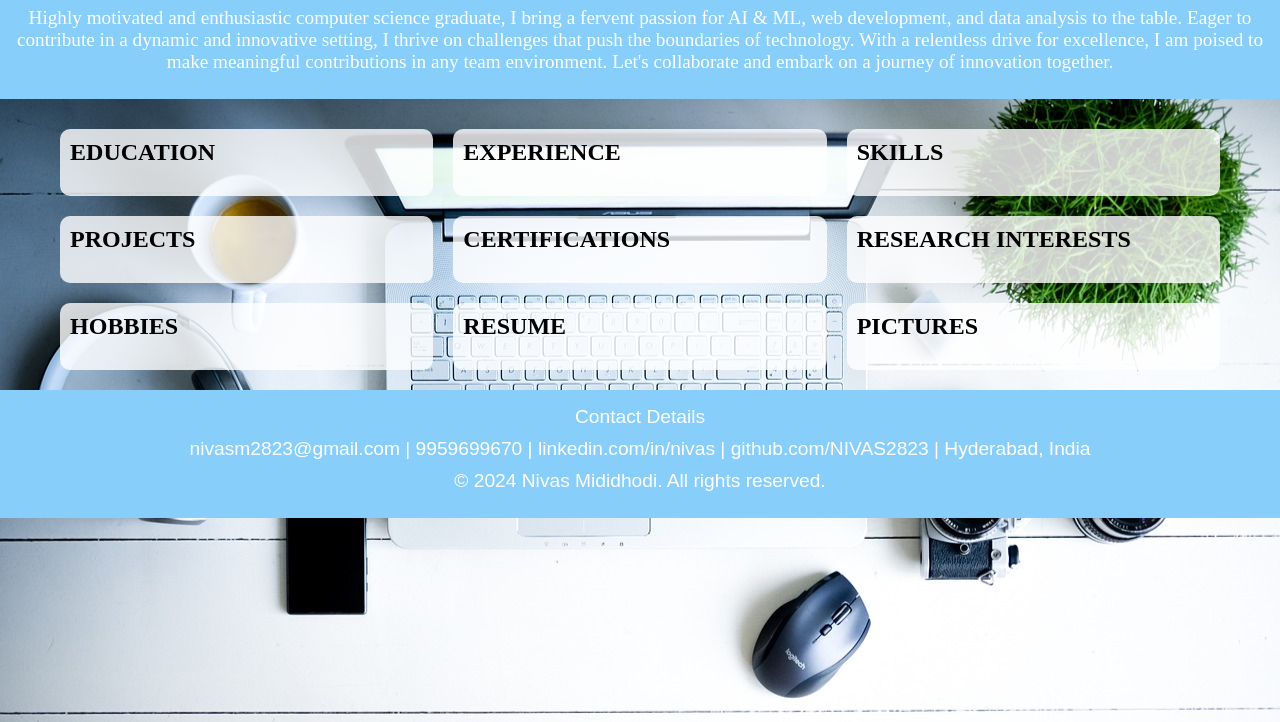
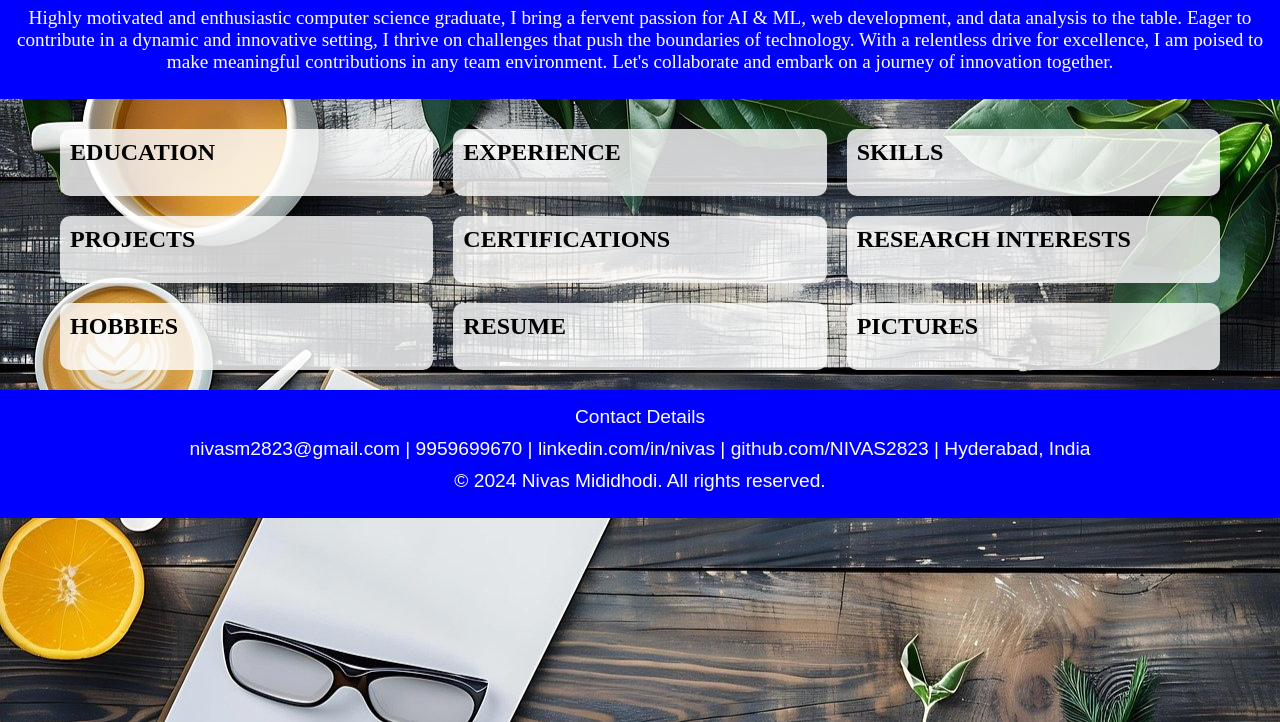
Before and after one commit to NIVAS2823/MyProfile, a plain HTML site: page index.html in a window 1280 px wide. Shown: the part 78-800 px from the top of the page. Drawn offline with Linux system fonts and the light colour scheme.

Commit message:
Update index.html

```diff
--- a/index.html
+++ b/index.html
@@ -10,7 +10,7 @@
             font-family: Arial, sans-serif;
             margin: 0;
             padding: 0;
-            background-image: url('computer-2982270_1280.jpg');
+            background-image: url('coffee-8754823_1280.jpg');
             background-size: cover;
             background-position: center top 1cm;
             color: #fff;
@@ -20,7 +20,7 @@
         }
 
         header, footer {
-            background-color: lightskyblue;
+            background-color: blue;
             color: #fff;
             text-align: center;
             padding: 1rem;
```
